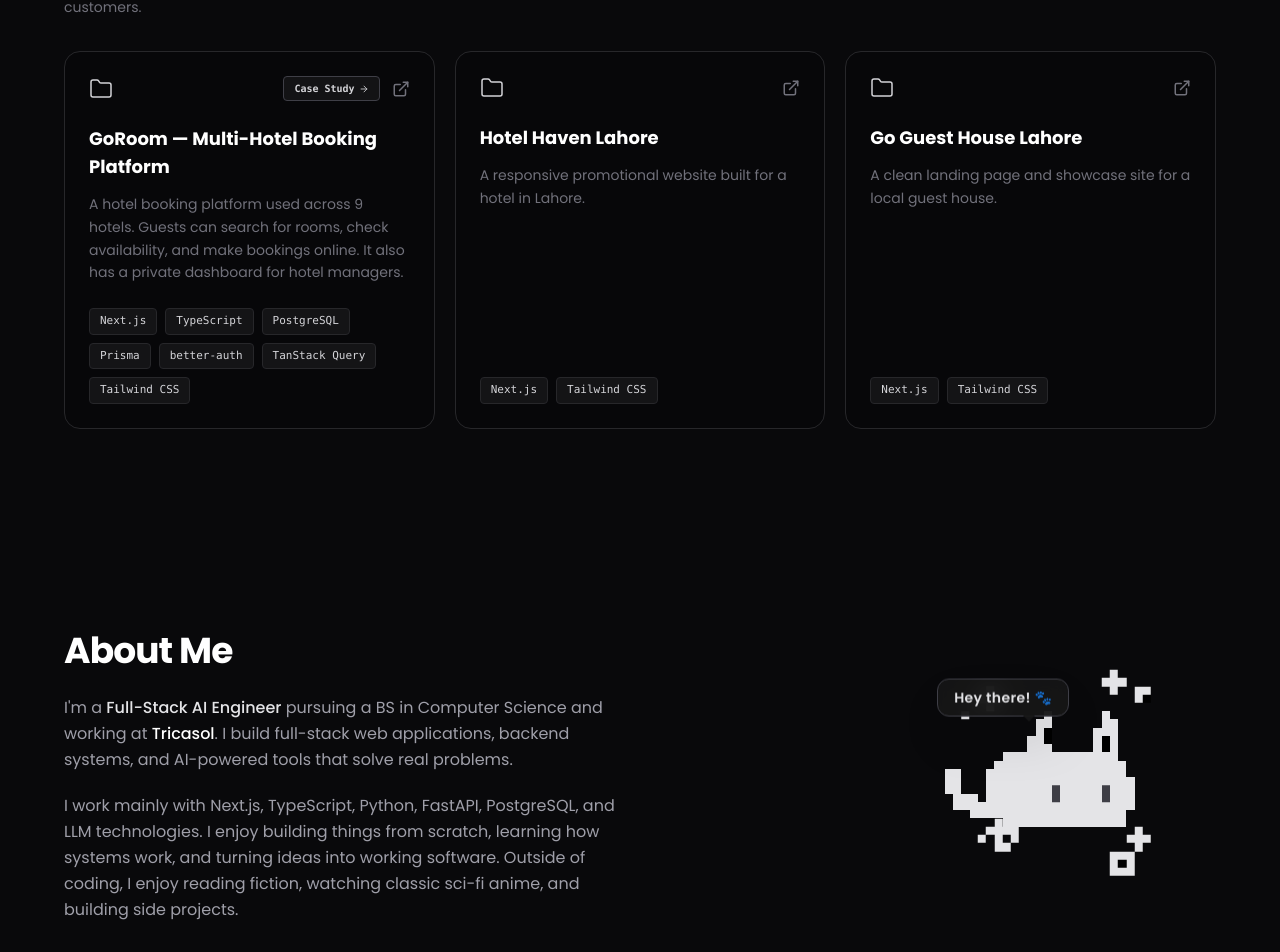
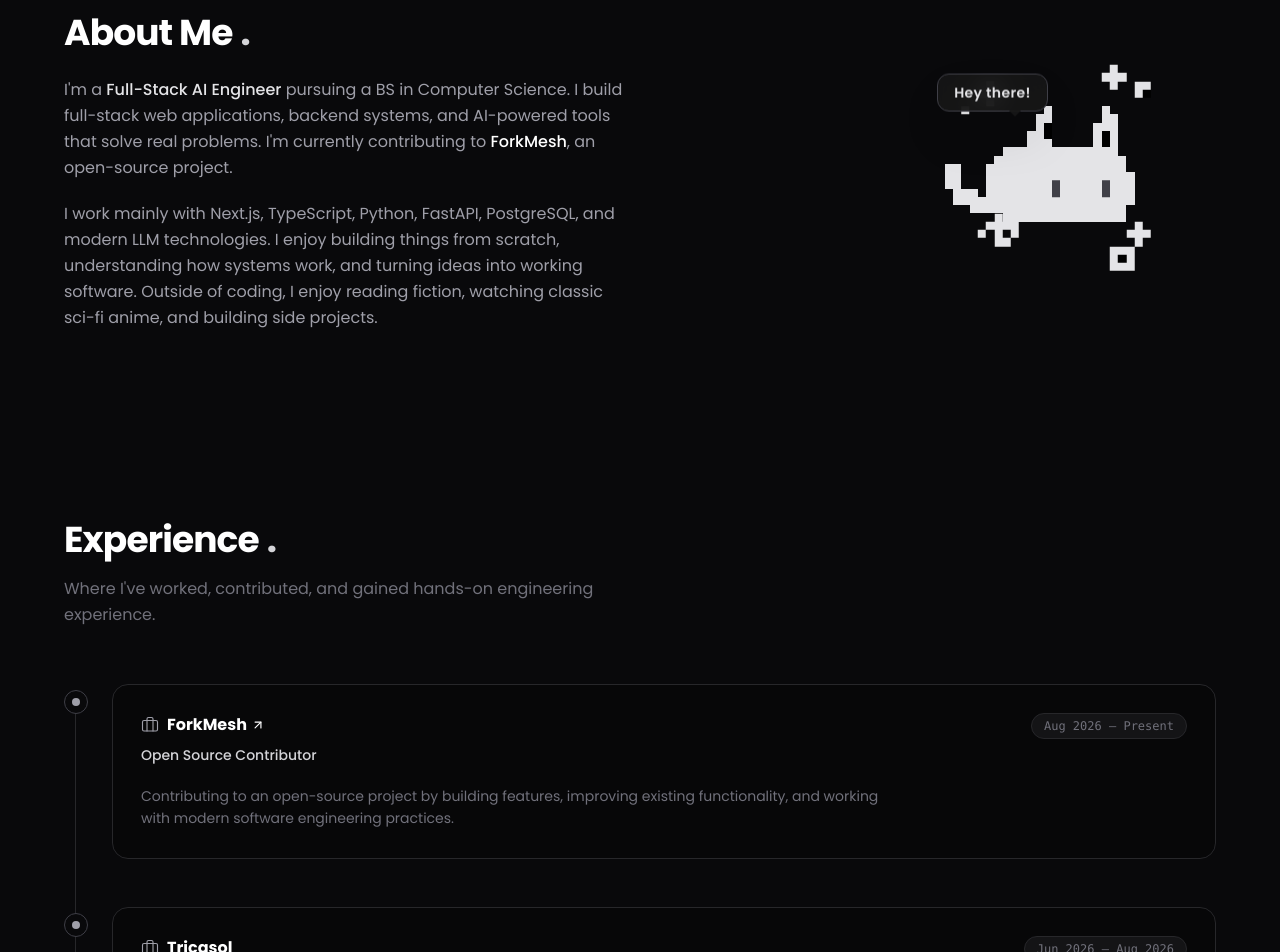
Before and after one commit to kaze1-dev/portfolio, a Next.js app: page / in a window 1280 px wide. Shown: the part 1993-2945 px from the top of the page. Built offline with nearby package versions, Linux system fonts and the light colour scheme.

Commit message:
feat: experience section

```diff
--- a/app/page.tsx
+++ b/app/page.tsx
@@ -2,6 +2,7 @@ import About from "@/components/About";
 import Hero from "@/components/Hero";
 import Projects from "@/components/Projects";
 import TechStack from "@/components/Skills";
+import Experience from "@/components/experience"
 
 export default function Home() {
   return (
@@ -9,6 +10,7 @@ export default function Home() {
       <Hero />
       <Projects />
       <About />
+      <Experience />
       <TechStack />
     </>
   );
--- a/components/About.tsx
+++ b/components/About.tsx
@@ -1,38 +1,40 @@
 "use client";
 
-import React from 'react';
-import { PixelCat } from './pixel_cat';
+import React from "react";
+import { PixelCat } from "./pixel_cat";
 
 const About = () => {
   return (
     <section
       id="about"
-      className=" border-zinc-800 bg-zinc-950 px-4 py-20 text-zinc-400 sm:py-18"
+      className="border-zinc-800 bg-zinc-950 px-4 py-20 text-zinc-400 sm:py-18"
     >
       <div className="mx-auto grid max-w-6xl grid-cols-1 items-center gap-12 md:grid-cols-2 md:gap-8">
         <div className="flex flex-col justify-center">
           <h2 className="mb-6 flex items-center gap-2 text-3xl font-bold tracking-tight text-white sm:text-4xl">
-            About Me<span className="text-zinc-300"></span>
+            About Me<span className="text-zinc-300">.</span>
           </h2>
 
           <div className="space-y-5 text-base leading-relaxed">
             <p>
-              I'm a{' '}
+              I&apos;m a{" "}
               <span className="font-medium text-zinc-200">
                 Full-Stack AI Engineer
-              </span>{' '}
-              pursuing a BS in Computer Science and working at{' '}
-              <span className="font-medium text-white">Tricasol</span>. I build
-              full-stack web applications, backend systems, and AI-powered tools
-              that solve real problems.
+              </span>{" "}
+              pursuing a BS in Computer Science. I build full-stack web
+              applications, backend systems, and AI-powered tools that solve
+              real problems. I&apos;m currently contributing to{" "}
+              <span className="font-medium text-white">ForkMesh</span>, an
+              open-source project.
             </p>
 
             <p>
-              I work mainly with Next.js, TypeScript, Python, FastAPI, PostgreSQL,
-              and LLM technologies. I enjoy building things from scratch, learning
-              how systems work, and turning ideas into working software. Outside of
-              coding, I enjoy reading fiction, watching classic sci-fi anime, and
-              building side projects.
+              I work mainly with Next.js, TypeScript, Python, FastAPI,
+              PostgreSQL, and modern LLM technologies. I enjoy building things
+              from scratch, understanding how systems work, and turning ideas
+              into working software. Outside of coding, I enjoy reading
+              fiction, watching classic sci-fi anime, and building side
+              projects.
             </p>
           </div>
         </div>
@@ -52,7 +54,7 @@ const About = () => {
                 after:content-[""]'
             >
               <h4 className="select-none whitespace-nowrap text-xs font-semibold tracking-wide text-zinc-200 sm:text-sm">
-                Hey there! 🐾
+                Hey there!
               </h4>
             </div>
           </div>
--- a/components/Projects.tsx
+++ b/components/Projects.tsx
@@ -1,15 +1,15 @@
 "use client";
 
-import React, { useEffect, useState } from 'react';
-import Link from 'next/link';
-import { BsGithub } from 'react-icons/bs';
+import React, { useEffect, useState } from "react";
+import Link from "next/link";
+import { BsGithub } from "react-icons/bs";
 import {
   LuArrowRight,
   LuExternalLink,
   LuFolder,
   LuPlay,
   LuX,
-} from 'react-icons/lu';
+} from "react-icons/lu";
 
 type Project = {
   title: string;
@@ -19,7 +19,6 @@ type Project = {
   liveLink: string | null;
   videoUrl?: string | null;
   inProgress?: boolean;
-  client?: boolean;
   caseStudyUrl?: string | null;
 };
 
@@ -27,131 +26,90 @@ const Projects = () => {
   const [activeVideo, setActiveVideo] = useState<string | null>(null);
 
   useEffect(() => {
-    document.body.style.overflow = activeVideo ? 'hidden' : 'unset';
+    document.body.style.overflow = activeVideo ? "hidden" : "unset";
 
     return () => {
-      document.body.style.overflow = 'unset';
+      document.body.style.overflow = "unset";
     };
   }, [activeVideo]);
 
   const projects: Project[] = [
     {
-      title: 'AI Customer Support Agent',
+      title: "AI Customer Support Agent",
       description:
-        'An AI assistant for WhatsApp that helps customers with hosting, domains, invoices, and support tickets. It connects to WHMCS and can perform many tasks automatically.',
+        "An AI assistant for WhatsApp that helps customers with hosting, domains, invoices, and support tickets. It connects to WHMCS and can perform many tasks automatically.",
       tags: [
-        'Python',
-        'FastAPI',
-        'LangGraph',
-        'LangChain',
-        'WHMCS',
-        'Evolution API',
-        'Docker',
+        "Python",
+        "FastAPI",
+        "LangGraph",
+        "LangChain",
+        "WHMCS",
+        "Evolution API",
+        "Docker",
       ],
-      githubLink: 'https://github.com/kaze1-dev/tricasol',
+      githubLink: "https://github.com/kaze1-dev/tricasol",
       liveLink: null,
       videoUrl:
-        'https://res.cloudinary.com/oriqovwt/video/upload/v1786431414/customer-support-agent_otqh4v.mp4',
-      client: true,
-      caseStudyUrl: '/projects/whatsapp-agent',
+        "https://res.cloudinary.com/oriqovwt/video/upload/v1786431414/customer-support-agent_otqh4v.mp4",
+      caseStudyUrl: "/projects/whatsapp-agent",
     },
     {
-      title: 'GoRoom — Multi-Hotel Booking Platform',
+      title: "GoRoom — Multi-Hotel Booking Platform",
       description:
-        'A hotel booking platform used across 9 hotels. Guests can search for rooms, check availability, and make bookings online. It also has a private dashboard for hotel managers.',
+        "A hotel booking platform used across 9 hotels. Guests can search for rooms, check availability, and make bookings online. It also has a private dashboard for hotel managers.",
       tags: [
-        'Next.js',
-        'TypeScript',
-        'PostgreSQL',
-        'Prisma',
-        'better-auth',
-        'TanStack Query',
-        'Tailwind CSS',
+        "Next.js",
+        "TypeScript",
+        "PostgreSQL",
+        "Prisma",
+        "better-auth",
+        "TanStack Query",
+        "Tailwind CSS",
       ],
       githubLink: null,
-      liveLink: 'https://www.goroom.pk',
-      inProgress: false,
-      client: true,
-      caseStudyUrl: '/projects/goroom',
+      liveLink: "https://www.goroom.pk",
+      caseStudyUrl: "/projects/goroom",
     },
     {
-      title: 'Research Agent',
+      title: "Research Agent",
       description:
-        'An AI-powered research agent that uses LangGraph for orchestration and MCP tools to search the web and generate research reports.',
+        "An AI-powered research agent that uses LangGraph for orchestration and MCP tools to search the web and generate research reports.",
       tags: [
-        'Python',
-        'FastAPI',
-        'LangGraph',
-        'LangChain',
-        'MCP',
-        'Web Search',
-        'Next.js',
+        "Python",
+        "FastAPI",
+        "LangGraph",
+        "LangChain",
+        "MCP",
+        "Web Search",
+        "Next.js",
       ],
-      githubLink: 'https://github.com/kaze1-dev/research-agent',
+      githubLink: "https://github.com/kaze1-dev/research-agent",
       liveLink: null,
       inProgress: true,
     },
     {
-      title: 'Analytics Dashboard',
+      title: "Analytics Dashboard",
       description:
-        'A full-stack dashboard for online stores to manage products, track sales, and view store data using charts and reports.',
+        "A full-stack dashboard for online stores to manage products, track sales, and view store data using charts and reports.",
       tags: [
-        'Next.js',
-        'TypeScript',
-        'PostgreSQL',
-        'Prisma',
-        'TanStack Query',
-        'Recharts',
+        "Next.js",
+        "TypeScript",
+        "PostgreSQL",
+        "Prisma",
+        "TanStack Query",
+        "Recharts",
       ],
-      githubLink: 'https://github.com/kaze1-dev/Analytics_Dashboard',
-      liveLink: 'https://analytics-dashboard-nu-mocha.vercel.app/',
+      githubLink: "https://github.com/kaze1-dev/Analytics_Dashboard",
+      liveLink: "https://analytics-dashboard-nu-mocha.vercel.app/",
       inProgress: true,
     },
     {
-      title: 'Pixel Cat — Portfolio AI Assistant',
+      title: "Pixel Cat — Portfolio AI Assistant",
       description:
-        'An AI assistant on my portfolio that answers questions about me, my projects, and my technical skills.',
-      tags: ['Python', 'FastAPI', 'LangChain', 'RAG', 'Vector Database'],
-      githubLink: 'https://github.com/kaze1-dev/pixel',
+        "An AI assistant on my portfolio that answers questions about me, my projects, and my technical skills.",
+      tags: ["Python", "FastAPI", "LangChain", "RAG", "Vector Database"],
+      githubLink: "https://github.com/kaze1-dev/pixel",
       liveLink: null,
-    },
-  ];
-
-  const clientProjects: Project[] = [
-    {
-      title: 'GoRoom — Multi-Hotel Booking Platform',
-      description:
-        'A hotel booking platform used across 9 hotels. Guests can search for rooms, check availability, and make bookings online. It also has a private dashboard for hotel managers.',
-      tags: [
-        'Next.js',
-        'TypeScript',
-        'PostgreSQL',
-        'Prisma',
-        'better-auth',
-        'TanStack Query',
-        'Tailwind CSS',
-      ],
-      githubLink: null,
-      liveLink: 'https://www.goroom.pk',
-      inProgress: false,
-      client: true,
-      caseStudyUrl: '/projects/goroom',
-    },
-    {
-      title: 'Hotel Haven Lahore',
-      description: 'A responsive promotional website built for a hotel in Lahore.',
-      tags: ['Next.js', 'Tailwind CSS'],
-      githubLink: null,
-      liveLink: 'https://haven-hotel-lahore.vercel.app/',
-      client: true,
-    },
-    {
-      title: 'Go Guest House Lahore',
-      description: 'A clean landing page and showcase site for a local guest house.',
-      tags: ['Next.js', 'Tailwind CSS'],
-      githubLink: null,
-      liveLink: 'https://guest-house-roan.vercel.app/',
-      client: true,
     },
   ];
 
@@ -163,8 +121,9 @@ const Projects = () => {
     compact: boolean;
   }) => (
     <div
-      className={`group relative flex flex-col justify-between rounded-2xl border border-zinc-800 bg-black/20 transition-all duration-300 hover:-translate-y-1 hover:border-zinc-600 hover:bg-black/40 ${compact ? 'p-5 sm:p-6' : 'p-6 sm:p-7'
-        }`}
+      className={`group relative flex flex-col justify-between rounded-2xl border border-zinc-800 bg-black/20 transition-all duration-300 hover:-translate-y-1 hover:border-zinc-600 hover:bg-black/40 ${
+        compact ? "p-5 sm:p-6" : "p-6 sm:p-7"
+      }`}
     >
       {project.caseStudyUrl && (
         <Link
@@ -180,14 +139,15 @@ const Projects = () => {
             <LuFolder size={compact ? 24 : 28} strokeWidth={1.5} />
           </div>
 
-          <div className="flex items-center space-x-3 gap-2 text-zinc-500">
+          <div className="flex items-center gap-2 space-x-3 text-zinc-500">
             {project.caseStudyUrl && (
               <Link
                 href={project.caseStudyUrl}
                 className="mr-1 flex items-center gap-1 rounded border border-zinc-700 bg-white/5 px-2.5 py-1 text-[10px] font-mono font-semibold text-zinc-300 transition-colors group-hover:border-zinc-500 group-hover:text-white"
                 aria-label={`View ${project.title} case study`}
               >
-                Case Study <LuArrowRight size={10} />
+                Case Study
+                <LuArrowRight size={10} />
               </Link>
             )}
 
@@ -206,7 +166,8 @@ const Projects = () => {
                 className="relative z-10 mr-1 flex items-center gap-1.5 rounded-md border border-zinc-700 bg-white/5 px-2.5 py-1 text-[11px] font-mono font-semibold text-zinc-300 shadow-sm transition-all duration-200 hover:border-zinc-500 hover:text-white"
                 aria-label="Watch Demo Video"
               >
-                <LuPlay size={12} className="fill-zinc-300/20" /> DEMO
+                <LuPlay size={12} className="fill-zinc-300/20" />
+                DEMO
               </button>
             )}
 
@@ -239,8 +200,9 @@ const Projects = () => {
         </div>
 
         <h3
-          className={`mb-3 font-bold text-white transition-colors duration-300 group-hover:text-zinc-200 ${compact ? 'text-lg' : 'text-xl'
-            }`}
+          className={`mb-3 font-bold text-white transition-colors duration-300 group-hover:text-zinc-200 ${
+            compact ? "text-lg" : "text-xl"
+          }`}
         >
           {project.title}
         </h3>
@@ -273,11 +235,12 @@ const Projects = () => {
       <div className="mx-auto max-w-6xl">
         <div className="mb-14">
           <h2 className="mb-4 text-3xl font-bold tracking-tight text-white sm:text-4xl">
-            Featured Projects<span className="text-zinc-300"></span>
+            Featured Projects<span className="text-zinc-300">.</span>
           </h2>
+
           <p className="max-w-xl text-base leading-relaxed text-zinc-500">
-            Real-world/Personal projects I've built, ranging from full-stack web apps to
-            custom AI systems.
+            A selection of production systems and personal projects I&apos;ve
+            built.
           </p>
         </div>
 
@@ -285,21 +248,6 @@ const Projects = () => {
           {projects.map((project, index) => (
             <ProjectCard key={index} project={project} compact={false} />
           ))}
-        </div>
-
-        <div className="mt-20">
-          <h3 className="mb-3 text-xl font-bold tracking-tight text-white sm:text-2xl">
-            Client Work<span className="text-zinc-300"></span>
-          </h3>
-          <p className="mb-8 max-w-xl text-sm leading-relaxed text-zinc-500">
-            Client projects and production websites built for real businesses and their customers.
-          </p>
-
-          <div className="grid grid-cols-1 gap-5 sm:grid-cols-2 md:grid-cols-3">
-            {clientProjects.map((project, index) => (
-              <ProjectCard key={index} project={project} compact />
-            ))}
-          </div>
         </div>
       </div>
 
--- /dev/null
+++ b/components/experience.tsx
@@ -0,0 +1,110 @@
+"use client";
+
+import React from "react";
+import { LuBriefcase, LuArrowUpRight } from "react-icons/lu";
+
+type Experience = {
+  company: string;
+  role: string;
+  period: string;
+  description: string;
+  link?: string;
+};
+
+const Experience = () => {
+  const experiences: Experience[] = [
+    {
+      company: "ForkMesh",
+      role: "Open Source Contributor",
+      period: "Aug 2026 — Present",
+      description:
+        "Contributing to an open-source project by building features, improving existing functionality, and working with modern software engineering practices.",
+      link: "https://github.com/ForkMesh",
+    },
+    {
+      company: "Tricasol",
+      role: "AI Engineer Intern",
+      period: "Jun 2026 — Aug 2026",
+      description:
+        "Built AI-powered systems and backend services, including a WhatsApp customer support agent integrating LLM workflows with business systems.",
+    },
+  ];
+
+  return (
+    <section
+      id="experience"
+      className="border-zinc-800 bg-zinc-950 px-4 py-20 text-zinc-400 sm:py-28"
+    >
+      <div className="mx-auto max-w-6xl">
+        <div className="mb-14">
+          <h2 className="mb-4 flex items-center gap-2 text-3xl font-bold tracking-tight text-white sm:text-4xl">
+            Experience<span className="text-zinc-300">.</span>
+          </h2>
+
+          <p className="max-w-xl text-base leading-relaxed text-zinc-500">
+            Where I&apos;ve worked, contributed, and gained hands-on
+            engineering experience.
+          </p>
+        </div>
+
+        <div className="relative">
+          <div className="absolute left-[11px] top-2 hidden h-[calc(100%-8px)] w-px bg-zinc-800 sm:block" />
+
+          <div className="space-y-12">
+            {experiences.map((experience, index) => (
+              <div key={index} className="relative sm:pl-12">
+                <div className="absolute left-0 top-1.5 hidden h-6 w-6 items-center justify-center rounded-full border border-zinc-700 bg-zinc-950 sm:flex">
+                  <div className="h-2 w-2 rounded-full bg-zinc-400" />
+                </div>
+
+                <div className="group rounded-2xl border border-zinc-800 bg-black/20 p-6 transition-all duration-300 hover:-translate-y-1 hover:border-zinc-600 hover:bg-black/40 sm:p-7">
+                  <div className="mb-5 flex flex-col gap-3 sm:flex-row sm:items-start sm:justify-between">
+                    <div>
+                      <div className="mb-2 flex items-center gap-2">
+                        <LuBriefcase
+                          size={18}
+                          strokeWidth={1.5}
+                          className="text-zinc-400"
+                        />
+
+                        {experience.link ? (
+                          <a
+                            href={experience.link}
+                            target="_blank"
+                            rel="noopener noreferrer"
+                            className="flex items-center gap-1 font-bold text-white transition-colors hover:text-zinc-300"
+                          >
+                            {experience.company}
+                            <LuArrowUpRight size={14} />
+                          </a>
+                        ) : (
+                          <h3 className="font-bold text-white">
+                            {experience.company}
+                          </h3>
+                        )}
+                      </div>
+
+                      <p className="text-sm font-medium text-zinc-300">
+                        {experience.role}
+                      </p>
+                    </div>
+
+                    <span className="w-fit rounded-full border border-zinc-800 bg-zinc-900/80 px-3 py-1 text-xs font-mono text-zinc-500">
+                      {experience.period}
+                    </span>
+                  </div>
+
+                  <p className="max-w-3xl text-sm leading-relaxed text-zinc-500">
+                    {experience.description}
+                  </p>
+                </div>
+              </div>
+            ))}
+          </div>
+        </div>
+      </div>
+    </section>
+  );
+};
+
+export default Experience;
```
